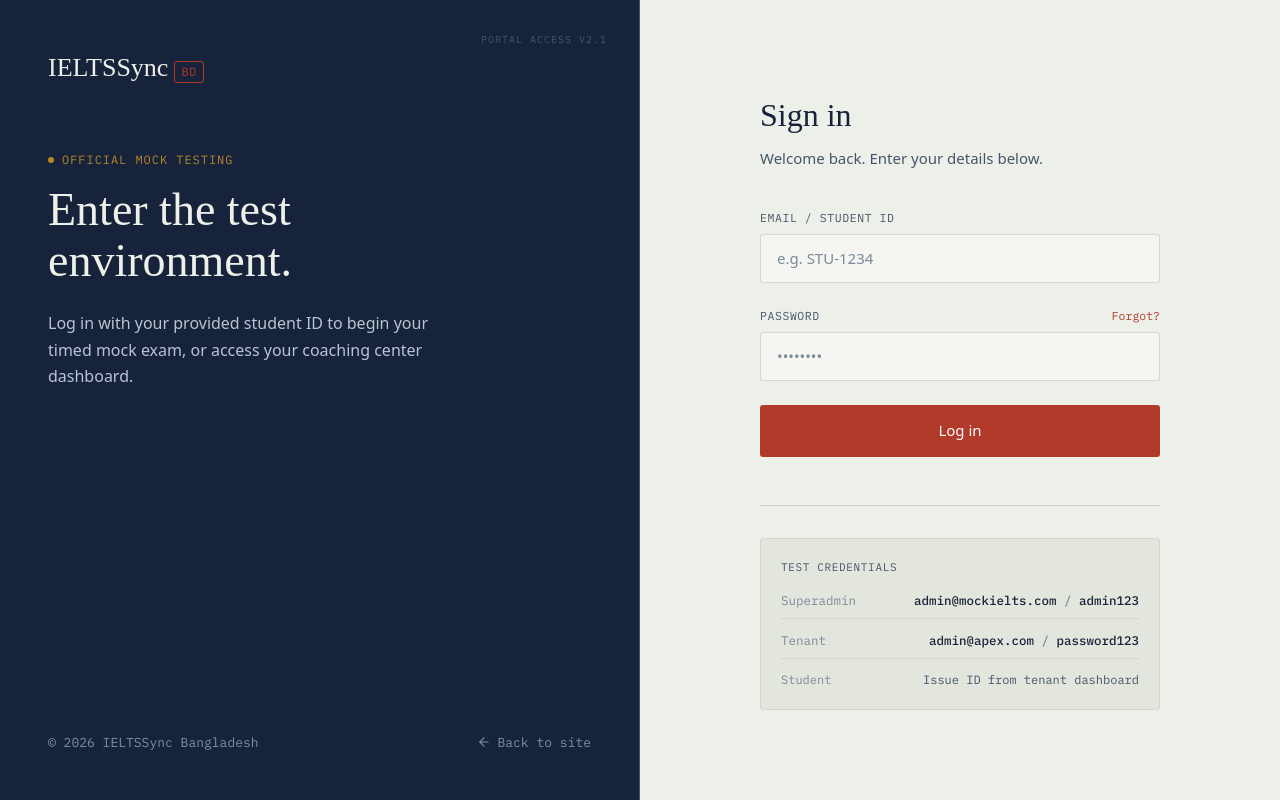
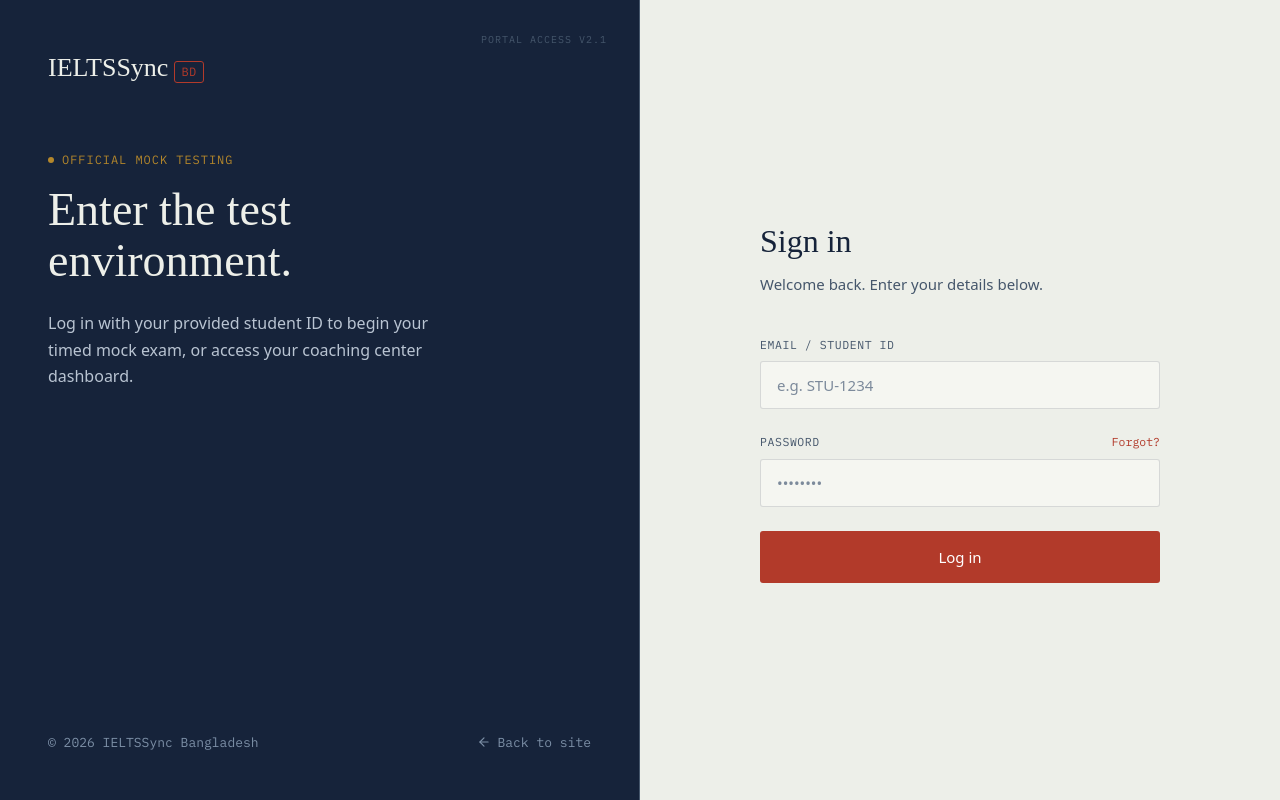
Before and after one commit to imabir17/ielts, a Next.js app: page /login in a window 1280 px wide. Built offline with nearby package versions, Linux system fonts and the light colour scheme; no server answers; the database is empty; a web font is replaced by a local one.

Commit message:
Remove demo credentials from login page

```diff
--- a/app/(auth)/login/page.tsx
+++ b/app/(auth)/login/page.tsx
@@ -162,27 +162,7 @@ export default function LoginPage() {
             </button>
           </form>
 
-          {/* Test Credentials Helper */}
-          <div className="mt-12 pt-8 border-t border-[var(--line)]">
-            <div className="bg-[var(--paper-alt)] p-5 rounded-[4px] border border-[var(--line-soft)]">
-              <div className="font-mono text-[11px] text-[var(--ink-soft)] tracking-[0.06em] uppercase mb-4">Test Credentials</div>
 
-              <div className="space-y-3 font-mono text-[12.5px]">
-                <div className="flex justify-between items-center pb-2 border-b border-[var(--line-soft)]">
-                  <span className="text-[var(--ink-faint)]">Superadmin</span>
-                  <span className="text-[var(--ink)] font-medium">admin@mockielts.com <span className="text-[var(--ink-faint)]">/</span> admin123</span>
-                </div>
-                <div className="flex justify-between items-center pb-2 border-b border-[var(--line-soft)]">
-                  <span className="text-[var(--ink-faint)]">Tenant</span>
-                  <span className="text-[var(--ink)] font-medium">admin@apex.com <span className="text-[var(--ink-faint)]">/</span> password123</span>
-                </div>
-                <div className="flex justify-between items-center text-[12px]">
-                  <span className="text-[var(--ink-faint)]">Student</span>
-                  <span className="text-[var(--ink-soft)] text-right">Issue ID from tenant dashboard</span>
-                </div>
-              </div>
-            </div>
-          </div>
 
         </div>
       </div>
```
